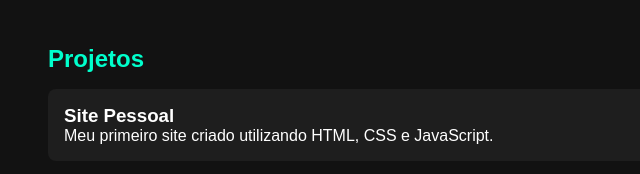
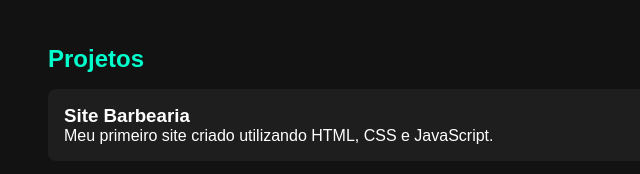
Before and after one commit to gabrielpreviati/sitePortifolio, a plain HTML site: page index.html in a window 1280 px wide. Shown: the part 967-1141 px from the top of the page, 224-864 px from the left. Drawn offline with Linux system fonts and the light colour scheme.

Commit message:
Update index.html

```diff
--- a/index.html
+++ b/index.html
@@ -50,7 +50,7 @@
         <section id="projetos">
             <h2>Projetos</h2>
             <article onclick="abrirModal('modal-projeto1')">
-                <h3>Site Pessoal</h3>
+                <h3>Site Barbearia</h3>
                 <p>Meu primeiro site criado utilizando HTML, CSS e JavaScript.</p>
             </article>
             <article onclick="abrirModal('modal-projeto2')">
```
